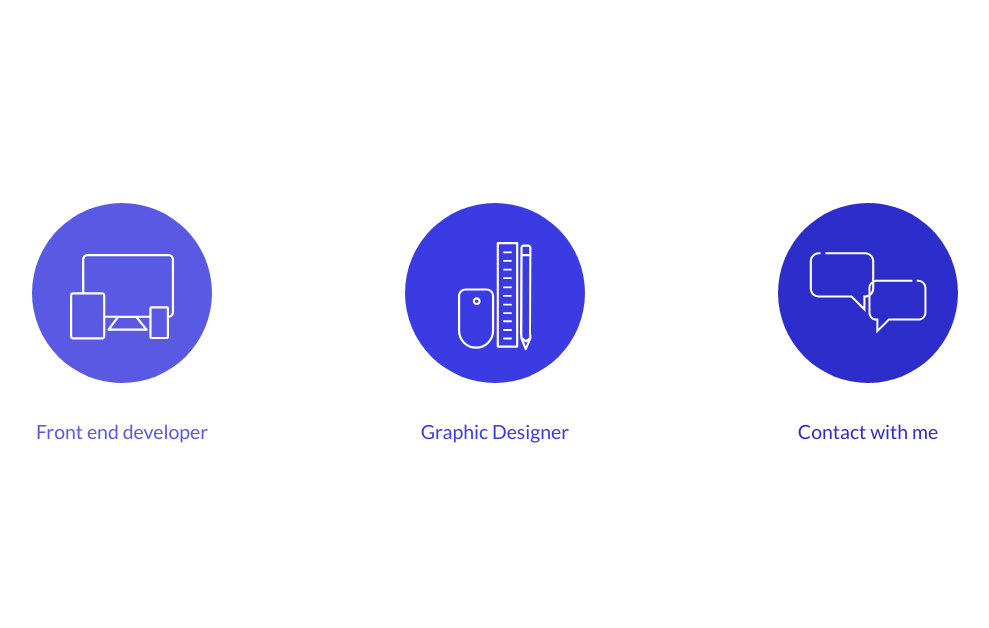
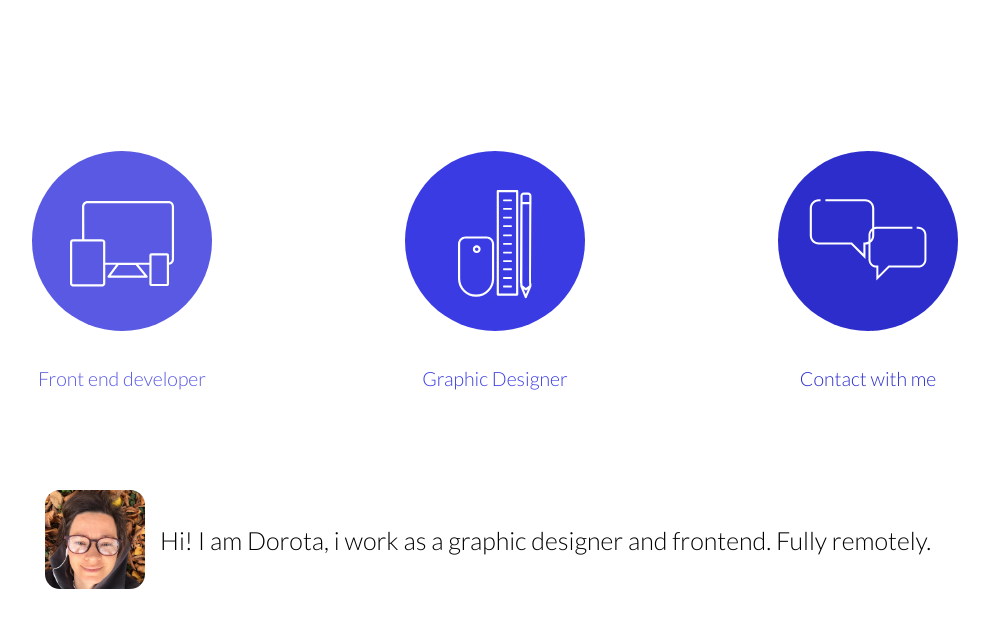
Before and after one commit to Dora1001/Portfolio, a website: page index.html in a window 1280 px wide. Shown: the part 16-644 px from the top of the page, without its empty margins (145-1134 px from the left). Drawn offline with Linux system fonts and the light colour scheme.

Commit message:
section about

```diff
--- a/index.html
+++ b/index.html
@@ -100,9 +100,13 @@
         <div class="icon">
           <?xml version="1.0" encoding="UTF-8" standalone="no"?>
           <!DOCTYPE svg PUBLIC "-//W3C//DTD SVG 1.1//EN" "http://www.w3.org/Graphics/SVG/1.1/DTD/svg11.dtd">
-        <svg width="40%" height="100%" viewBox="0 0 55 45" version="1.1" xmlns="http://www.w3.org/2000/svg" xmlns:xlink="http://www.w3.org/1999/xlink" xml:space="preserve" xmlns:serif="http://www.serif.com/" style="fill-rule:evenodd;clip-rule:evenodd;stroke-linejoin:round;stroke-miterlimit:2;">
+          <svg width="40%" height="100%" viewBox="0 0 55 45" version="1.1" xmlns="http://www.w3.org/2000/svg"
+            xmlns:xlink="http://www.w3.org/1999/xlink" xml:space="preserve" xmlns:serif="http://www.serif.com/"
+            style="fill-rule:evenodd;clip-rule:evenodd;stroke-linejoin:round;stroke-miterlimit:2;">
             <g>
-                <path d="M5.737,2.887L4.959,2.887C3.2,2.887 1.769,4.318 1.769,6.076L1.769,18.535C1.769,20.295 3.201,21.725 4.959,21.725L20.137,21.725L25.376,26.964L25.376,21.725L26.217,21.725C26.759,21.725 27.27,21.589 27.717,21.35L27.717,18.334C27.717,17.027 28.389,15.874 29.406,15.203L29.406,6.076C29.406,4.318 27.975,2.887 26.217,2.887L7.974,2.887L7.974,1.925L26.216,1.925C28.506,1.925 30.367,3.787 30.367,6.076L30.367,14.75C30.714,14.644 31.083,14.586 31.465,14.586L47.852,14.586L47.852,15.495C47.852,15.495 31.465,15.495 31.465,15.495C31.076,15.495 30.705,15.574 30.367,15.716L30.367,18.536C30.367,19.928 29.679,21.161 28.625,21.915L28.625,29.511C28.625,31.076 29.899,32.35 31.465,32.35L32.242,32.35L32.242,37.016L36.908,32.35L50.533,32.35C52.099,32.35 53.373,31.077 53.373,29.511L53.373,18.334C53.373,16.769 52.099,15.495 50.533,15.495L49.813,15.495L49.813,14.587L50.533,14.587C52.6,14.587 54.281,16.268 54.281,18.335C54.281,18.335 54.281,29.512 54.281,29.512C54.281,31.579 52.6,33.26 50.533,33.26L37.284,33.26L31.333,39.212L31.333,33.257C29.327,33.187 27.717,31.535 27.717,29.511L27.717,22.406C27.287,22.574 26.822,22.672 26.337,22.685L26.337,29.286L19.739,22.687L4.959,22.687C2.67,22.687 0.808,20.825 0.808,18.536L0.808,6.076C0.808,3.787 2.67,1.925 4.959,1.925L5.737,1.925L5.737,2.887ZM29.387,16.401C28.9,16.93 28.63,17.615 28.625,18.334L28.625,20.624C29.111,20.064 29.406,19.334 29.406,18.536L29.406,16.381L29.387,16.401Z" style="fill:white;fill-rule:nonzero;"/>
+              <path
+                d="M5.737,2.887L4.959,2.887C3.2,2.887 1.769,4.318 1.769,6.076L1.769,18.535C1.769,20.295 3.201,21.725 4.959,21.725L20.137,21.725L25.376,26.964L25.376,21.725L26.217,21.725C26.759,21.725 27.27,21.589 27.717,21.35L27.717,18.334C27.717,17.027 28.389,15.874 29.406,15.203L29.406,6.076C29.406,4.318 27.975,2.887 26.217,2.887L7.974,2.887L7.974,1.925L26.216,1.925C28.506,1.925 30.367,3.787 30.367,6.076L30.367,14.75C30.714,14.644 31.083,14.586 31.465,14.586L47.852,14.586L47.852,15.495C47.852,15.495 31.465,15.495 31.465,15.495C31.076,15.495 30.705,15.574 30.367,15.716L30.367,18.536C30.367,19.928 29.679,21.161 28.625,21.915L28.625,29.511C28.625,31.076 29.899,32.35 31.465,32.35L32.242,32.35L32.242,37.016L36.908,32.35L50.533,32.35C52.099,32.35 53.373,31.077 53.373,29.511L53.373,18.334C53.373,16.769 52.099,15.495 50.533,15.495L49.813,15.495L49.813,14.587L50.533,14.587C52.6,14.587 54.281,16.268 54.281,18.335C54.281,18.335 54.281,29.512 54.281,29.512C54.281,31.579 52.6,33.26 50.533,33.26L37.284,33.26L31.333,39.212L31.333,33.257C29.327,33.187 27.717,31.535 27.717,29.511L27.717,22.406C27.287,22.574 26.822,22.672 26.337,22.685L26.337,29.286L19.739,22.687L4.959,22.687C2.67,22.687 0.808,20.825 0.808,18.536L0.808,6.076C0.808,3.787 2.67,1.925 4.959,1.925L5.737,1.925L5.737,2.887ZM29.387,16.401C28.9,16.93 28.63,17.615 28.625,18.334L28.625,20.624C29.111,20.064 29.406,19.334 29.406,18.536L29.406,16.381L29.387,16.401Z"
+                style="fill:white;fill-rule:nonzero;" />
             </g>
           </svg>
         </div>
@@ -123,7 +127,14 @@
 
   </header>
 
+  <section>
+    <div class="about">
+    <img class="image_me" src="images/me.jpg">
 
+    <h1>Hi! I am Dorota, i work as a graphic designer and frontend. Fully remotely.</h1>
+    </div>
+
+  </section>
 
 
 
--- a/scss/base/_base.scss
+++ b/scss/base/_base.scss
@@ -8,4 +8,11 @@ body {
     font-family: $fontLato;
     font-size: 15px;
     min-height: 100vh;
+    font-weight: 300;
 }
+
+h1 {
+    font-family: $fontLato;
+    font-size: 25px;
+    font-weight: 300;
+}
--- a/scss/pages/_home.scss
+++ b/scss/pages/_home.scss
@@ -1,7 +1,7 @@
 header {
     @include flex-center;
     flex-wrap: wrap;
-    margin-top: 5.5em;
+    margin-top: 2em;
 }
 
 .container {
@@ -9,10 +9,8 @@ header {
     flex-direction: column;
     @include box-size;
 
-    &:hover ,
-    &:active  {
-
-
+    &:hover,
+    &:active {
         .icon-bg {
             border-radius: 13px;
             transform: translateY(-22px) scale(3);
@@ -133,24 +131,18 @@ header {
     transition: all 0.4s ease;
     transition-delay: 0.32s;
 
-
-
     .title-graphic {
-
         color: $colorlighter;
     }
 
     .title-frontend {
-
         color: $colorligh;
     }
 
     .title-contact {
-
         color: $colordark;
     }
 }
-
 
 .container-box:hover {
     .box-frontend {
@@ -171,3 +163,23 @@ header {
         }
     }
 }
+
+section {
+    display: flex;
+    justify-content: center;
+
+
+.image_me {
+    width: 100px;
+    height: auto;
+    border-radius: 15%;
+    margin-right: 1em;
+}
+
+.about {
+    display: flex;
+    align-items: center;
+    width: 900px;
+}
+
+}
```
Also changed, not shown: css/main.css, images/me.jpg (added), 1 other file. Lines whose indentation alone changed are shown as unchanged.
